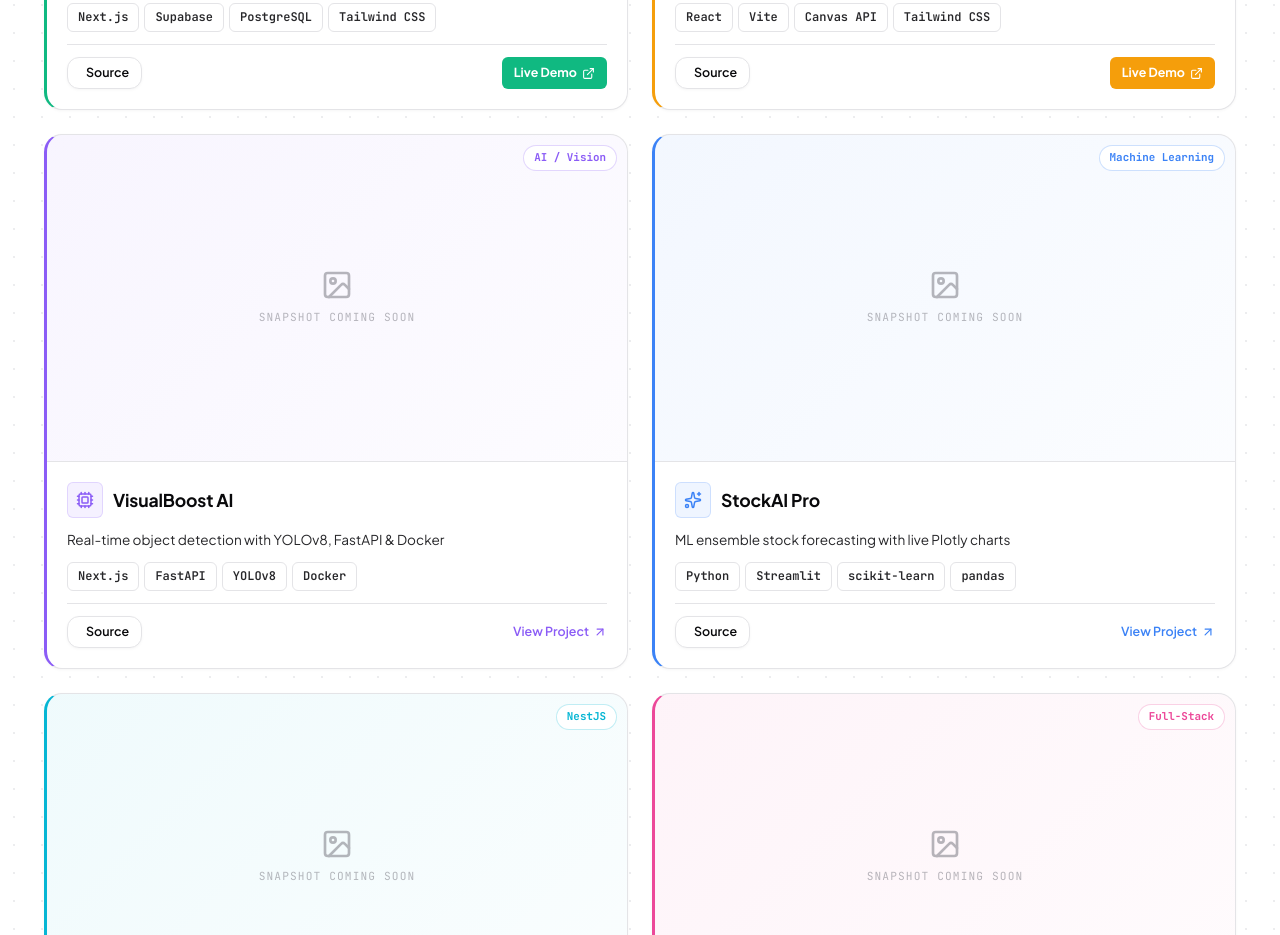
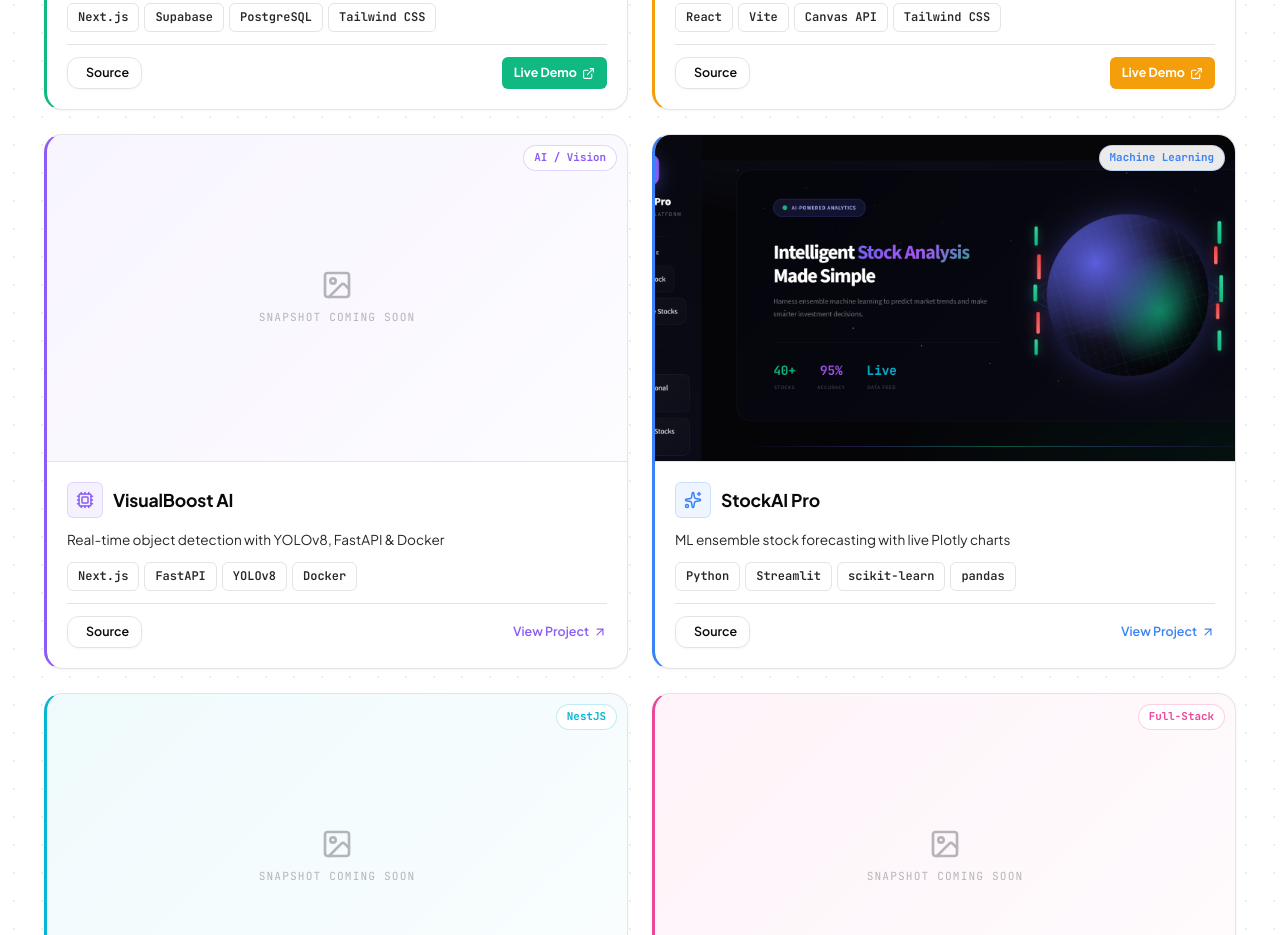
Before and after one commit to AliWahid1310/MuhammadAliWahid, a Next.js app: page / in a window 1280 px wide. Shown: the part 3420-4355 px from the top of the page. Built offline with nearby package versions, Linux system fonts and the light colour scheme.

Commit message:
feat(projects): add StockAI Pro preview screenshot to project card

```diff
--- a/src/components/RealProjects.tsx
+++ b/src/components/RealProjects.tsx
@@ -81,7 +81,7 @@ export default function RealProjects() {
       tagline: "ML ensemble stock forecasting with live Plotly charts",
       category: "ai",
       badge: "Machine Learning",
-      snapshot: "",
+      snapshot: "/images/StockAI%20Pro.png",
       techStack: ["Python", "Streamlit", "scikit-learn", "pandas"],
       githubUrl: "https://github.com/AliWahid1310",
       icon: Sparkles,
```
